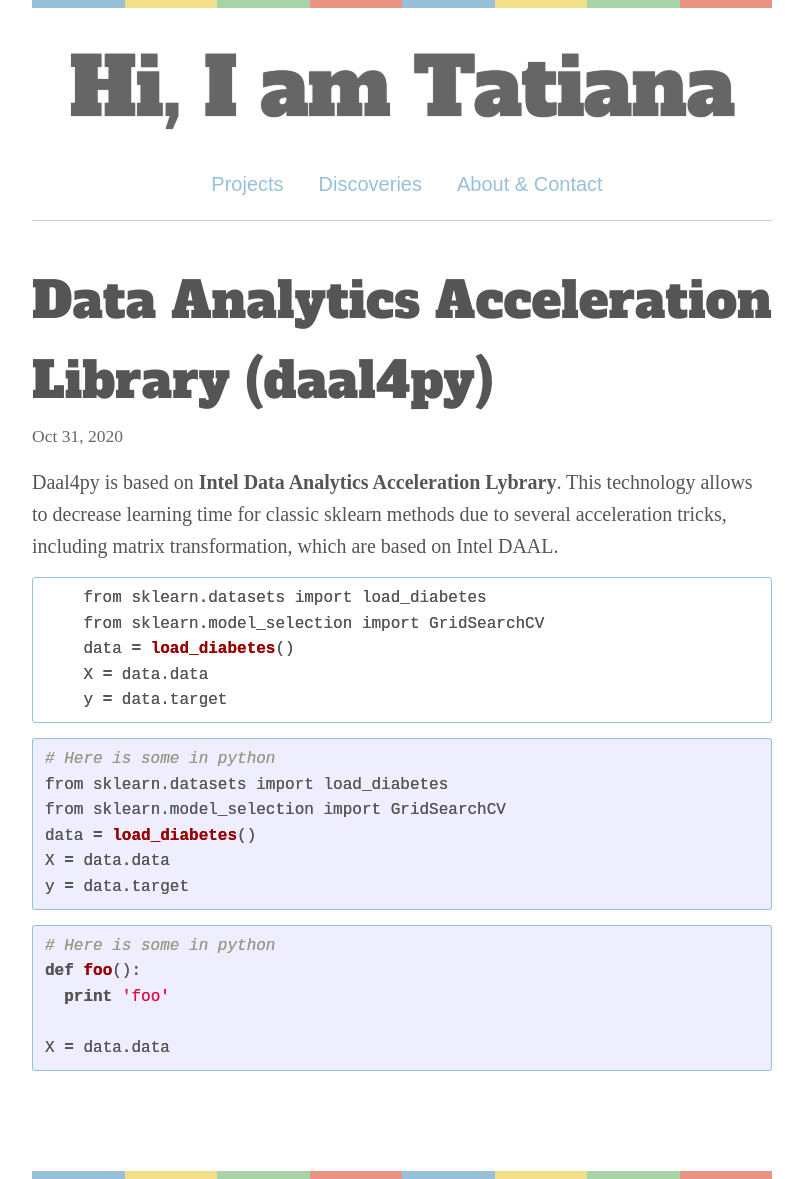
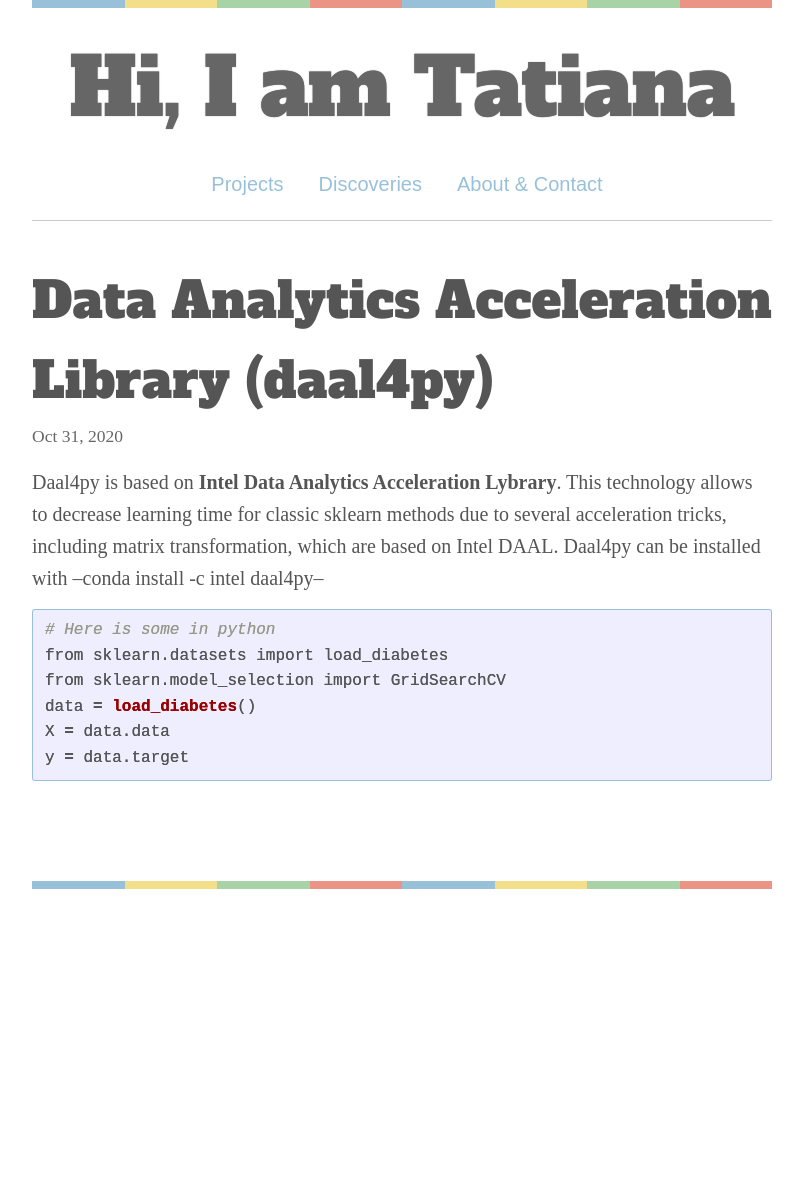
Before and after one commit to tatieliseeva/v-master, a Jekyll site: the page built from _posts/2020-10-31-Data_Analytics_Acceleration_Library(DAAL4PY)_check_out.markdown, in a window 1280 px wide. Shown: the whole page, without its empty margins (238-1041 px from the left). Built offline with Jekyll 4.4.1, drawn with Linux system fonts in a browser that asks for light colours; some web fonts are replaced; after the commit the page ends 900 px from its top, so only the background shows below that.

Commit message:
Update 2020-10-31-Data_Analytics_Acceleration_Library(DAAL4PY)_check_out.markdown

````diff
--- a/_posts/2020-10-31-Data_Analytics_Acceleration_Library(DAAL4PY)_check_out.markdown
+++ b/_posts/2020-10-31-Data_Analytics_Acceleration_Library(DAAL4PY)_check_out.markdown
@@ -6,14 +6,7 @@ permalink: /discoveries/
 ---
 
 Daal4py is based on **Intel Data Analytics Acceleration Lybrary**. This technology allows to decrease learning time for classic sklearn methods due to several acceleration tricks, including matrix transformation, which are based on Intel DAAL.
-
-{% highlight python %}
-    from sklearn.datasets import load_diabetes
-    from sklearn.model_selection import GridSearchCV
-    data = load_diabetes()
-    X = data.data
-    y = data.target
-{% endhighlight %}
+Daal4py can be installed with --conda install -c intel daal4py--
 
 
 ```python
@@ -24,12 +17,3 @@ data = load_diabetes()
 X = data.data
 y = data.target
 ```
-
-
-```python
-# Here is some in python
-def foo():
-  print 'foo'
-
-X = data.data
-```
````
